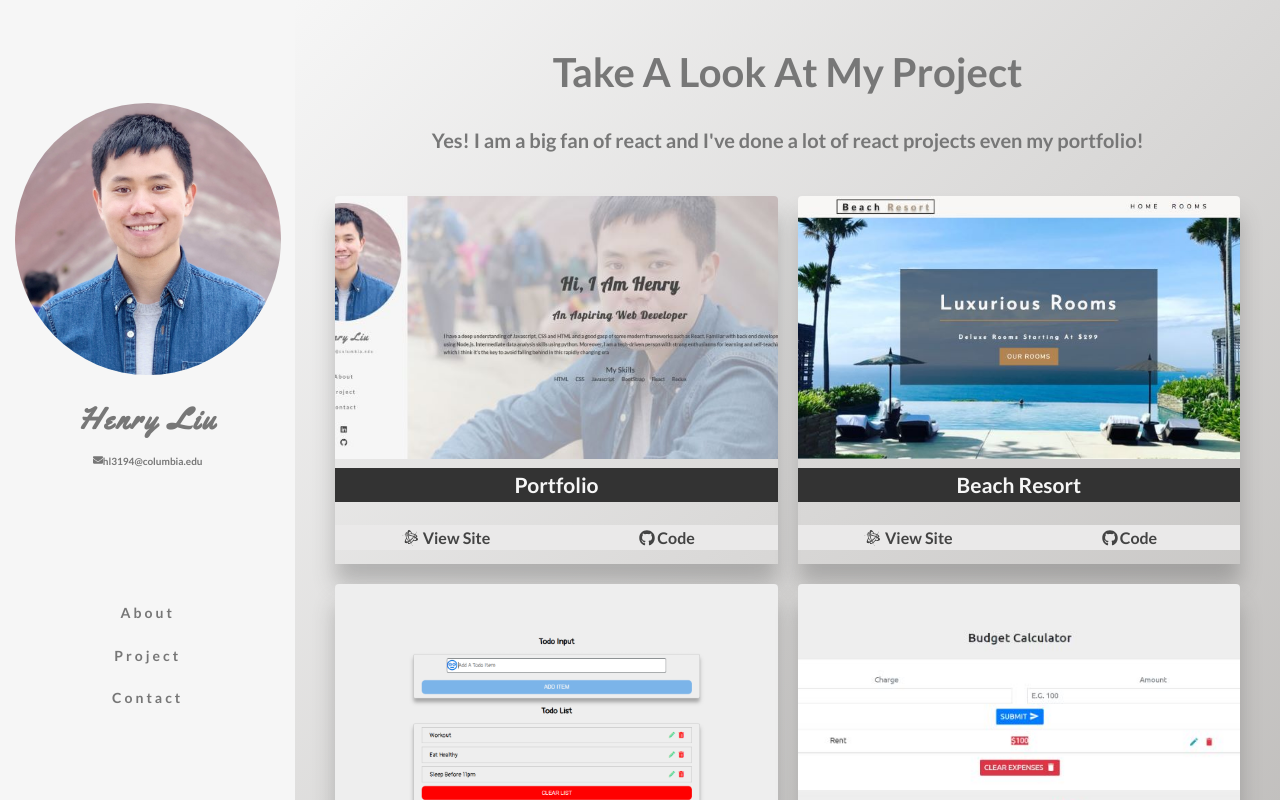
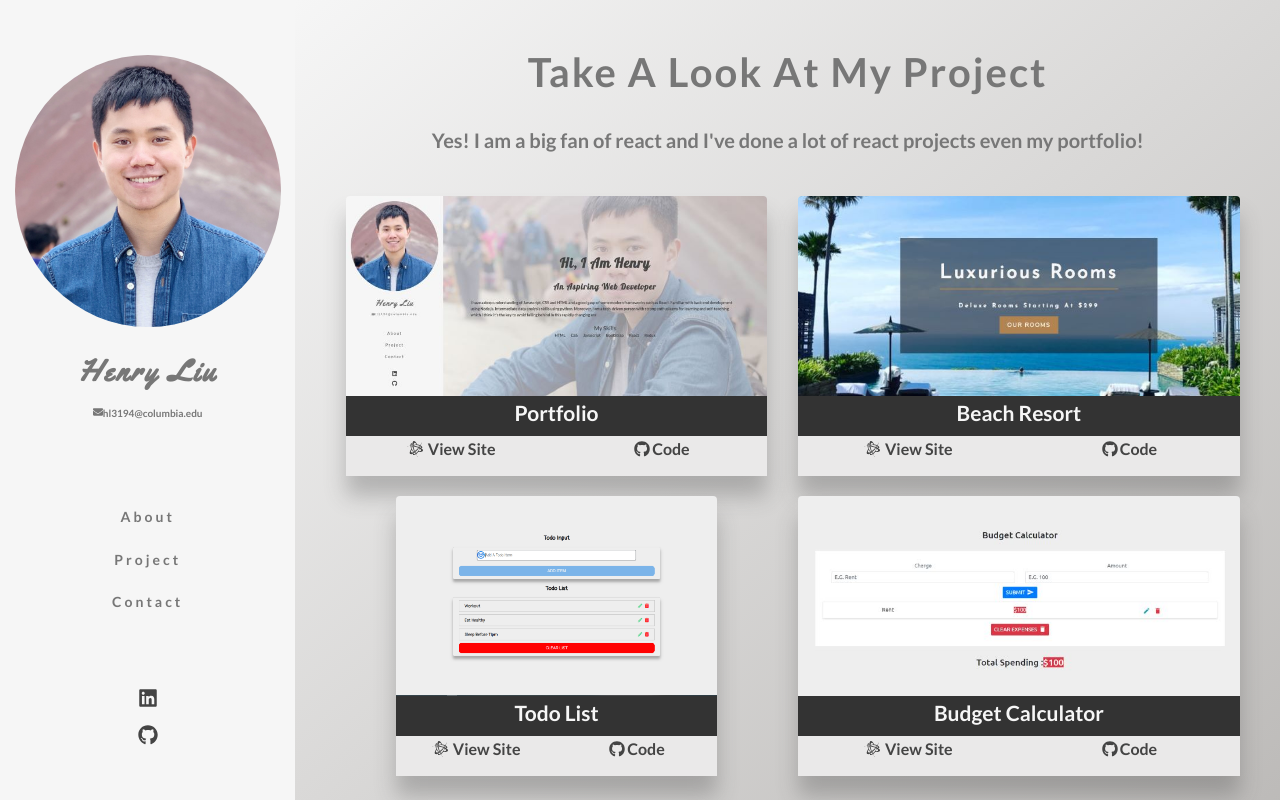
Before and after one commit to HexiangLiu/Portfolio, a React (Create React App) app: page /project in a window 1280 px wide. Shown: the top 800 px of the page. Built offline with nearby package versions, Linux system fonts and the light colour scheme; a web font is replaced by a local one.

Commit message:
more responsive design for project page

```diff
--- a/src/components/Navbar.scss
+++ b/src/components/Navbar.scss
@@ -12,8 +12,11 @@
   min-height: 100vh;
 
   @media screen and (max-width: 50em) {
-    position: absolute;
+    position: fixed;
     width: 0;
+    top: 0;
+    left: 0;
+    bottom: 0;
     opacity: 0;
     justify-content: center;
     background-color: rgba(#f6f6f6, 0.9);
--- a/src/components/Project.scss
+++ b/src/components/Project.scss
@@ -3,8 +3,7 @@
   text-align: center;
   display: grid;
 
-  align-items: center;
-  grid-template-rows: repeat(7, 1fr);
+  grid-template-rows: repeat(7, 4rem);
   grid-template-columns: repeat(6, 1fr);
   overflow: hidden;
   transition: var(--transition);
--- a/src/pages/Projects.scss
+++ b/src/pages/Projects.scss
@@ -6,14 +6,19 @@
   align-content: center;
   justify-items: center;
   grid-template-columns: repeat(auto-fill, minmax(30rem, 1fr));
-  padding: 4rem 4rem;
+  padding: 4rem;
   min-height: 100vh;
   overflow: hidden;
+
+  @media screen and (max-width: 37.5em) {
+    padding: 4rem 2rem;
+  }
 
   &__title {
     grid-column: 1 / -1;
     text-transform: capitalize;
     font-size: 4rem;
+    letter-spacing: 2px;
     animation: moveLeftIn 3s ease backwards;
   }
 
```
